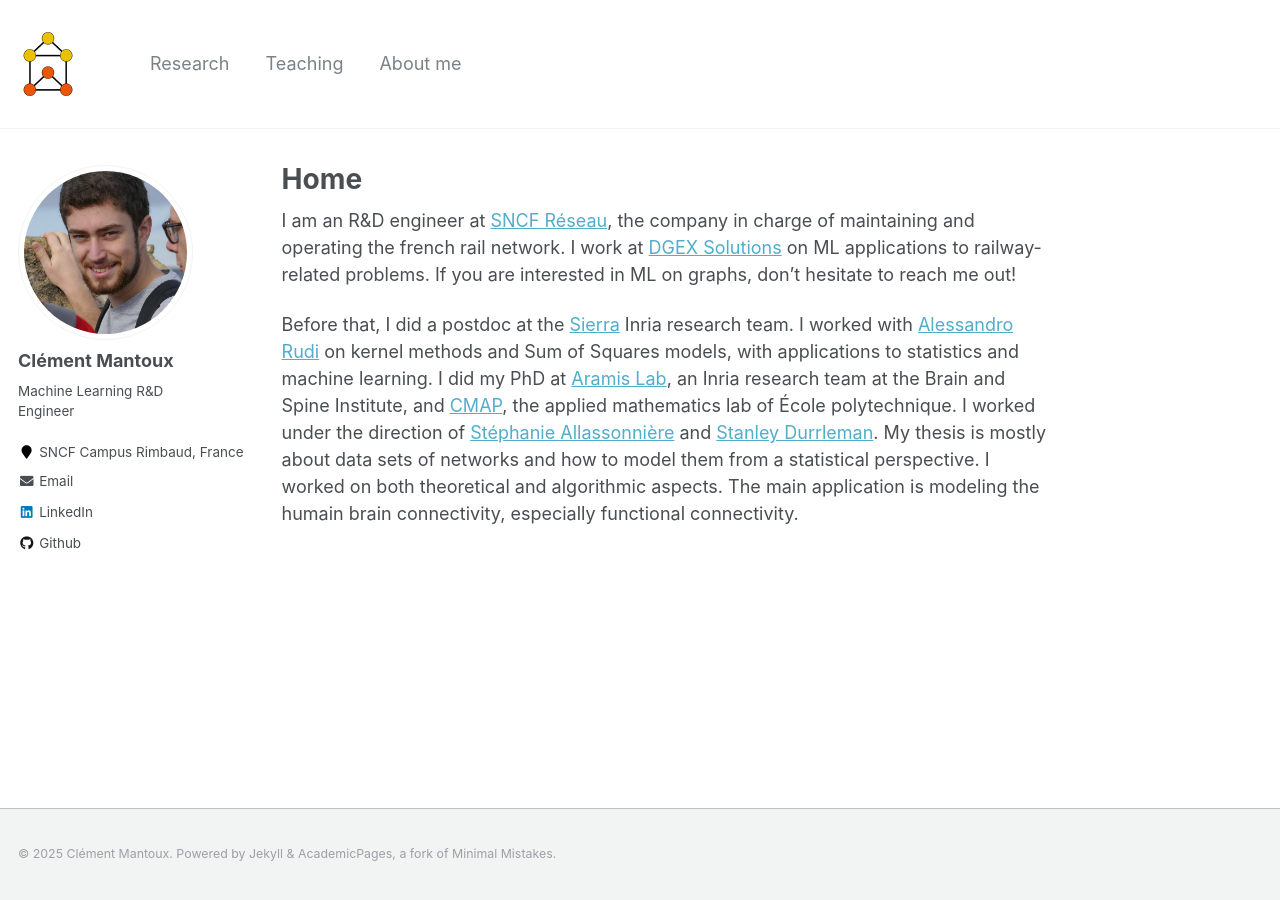
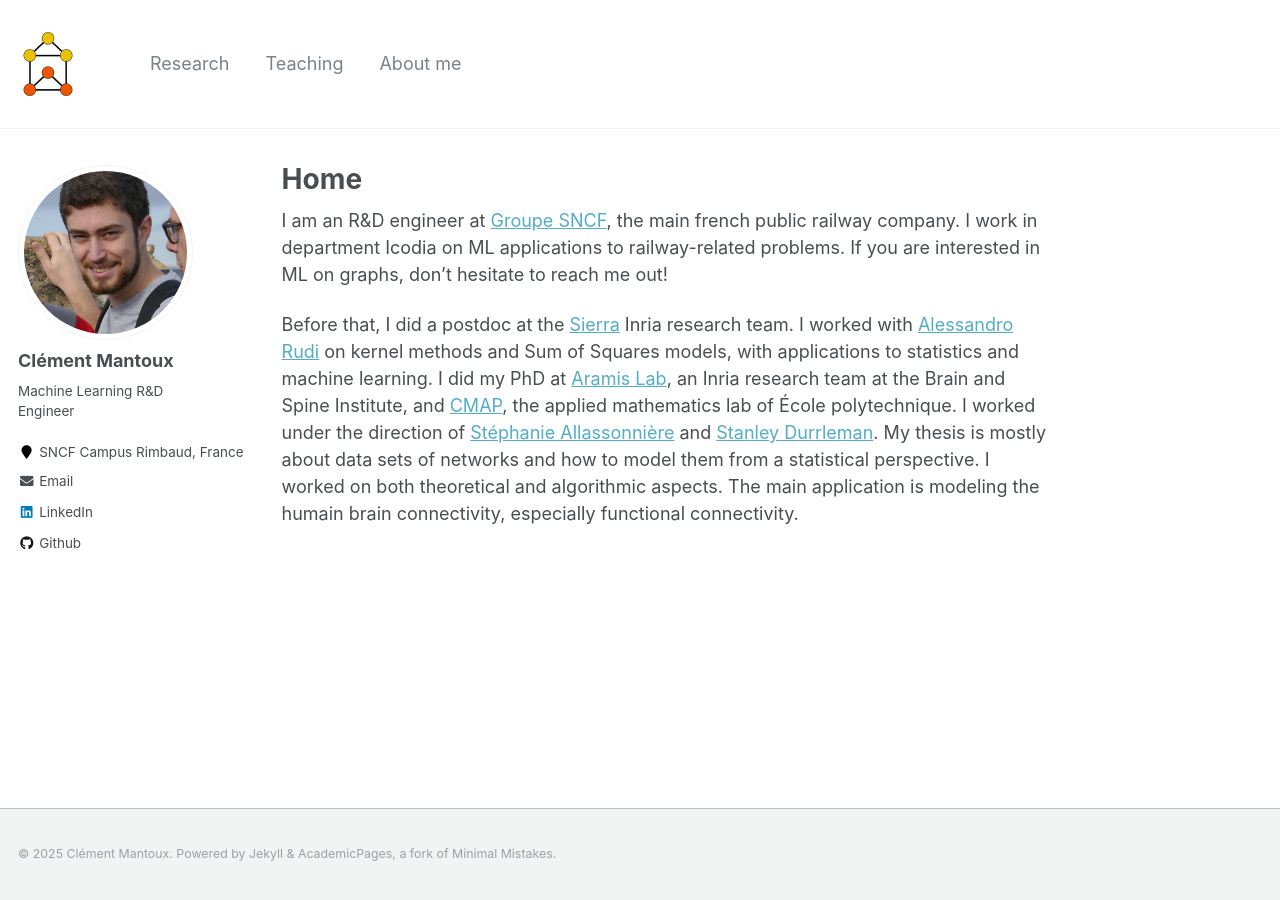
Before and after one commit to cmantoux/cmantoux.github.io, a Jekyll site: the page built from _pages/about.md, in a window 1280 px wide. Built offline with Jekyll 4.4.1, drawn with Linux system fonts in a browser that asks for light colours.

Commit message:
Update about.md

```diff
--- a/_pages/about.md
+++ b/_pages/about.md
@@ -8,6 +8,6 @@ redirect_from:
   - /home.html
 ---
 
-I am an R&D engineer at [SNCF Réseau](https://www.sncf-reseau.com/), the company in charge of maintaining and operating the french rail network. I work at [DGEX Solutions](https://www.linkedin.com/company/dgex-solutions/) on ML applications to railway-related problems. If you are interested in ML on graphs, don't hesitate to reach me out!
+I am an R&D engineer at [Groupe SNCF](https://www.groupe-sncf.com/), the main french public railway company. I work in department Icodia on ML applications to railway-related problems. If you are interested in ML on graphs, don't hesitate to reach me out!
 
 Before that, I did a postdoc at the [Sierra](https://www.di.ens.fr/sierra/) Inria research team. I worked with [Alessandro Rudi](https://www.di.ens.fr/~rudi/) on kernel methods and Sum of Squares models, with applications to statistics and machine learning. I did my PhD at [Aramis Lab](https://www.aramislab.fr/), an Inria research team at the Brain and Spine Institute, and [CMAP](https://portail.polytechnique.edu/cmap/en/), the applied mathematics lab of École polytechnique. I worked under the direction of [Stéphanie Allassonnière](https://sites.google.com/site/stephanieallassonniere/) and [Stanley Durrleman](https://who.rocq.inria.fr/Stanley.Durrleman/). My thesis is mostly about data sets of networks and how to model them from a statistical perspective. I worked on both theoretical and algorithmic aspects. The main application is modeling the humain brain connectivity, especially functional connectivity.
```
